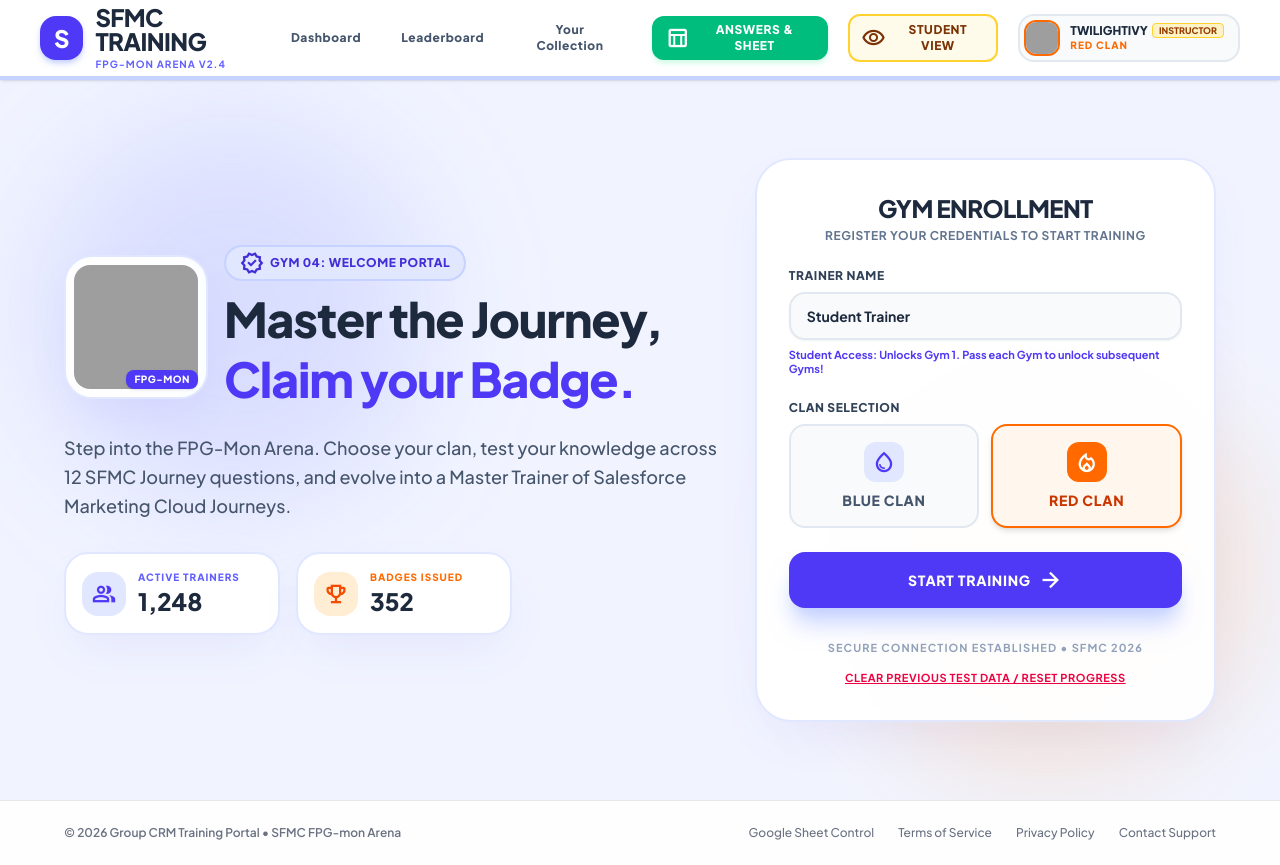
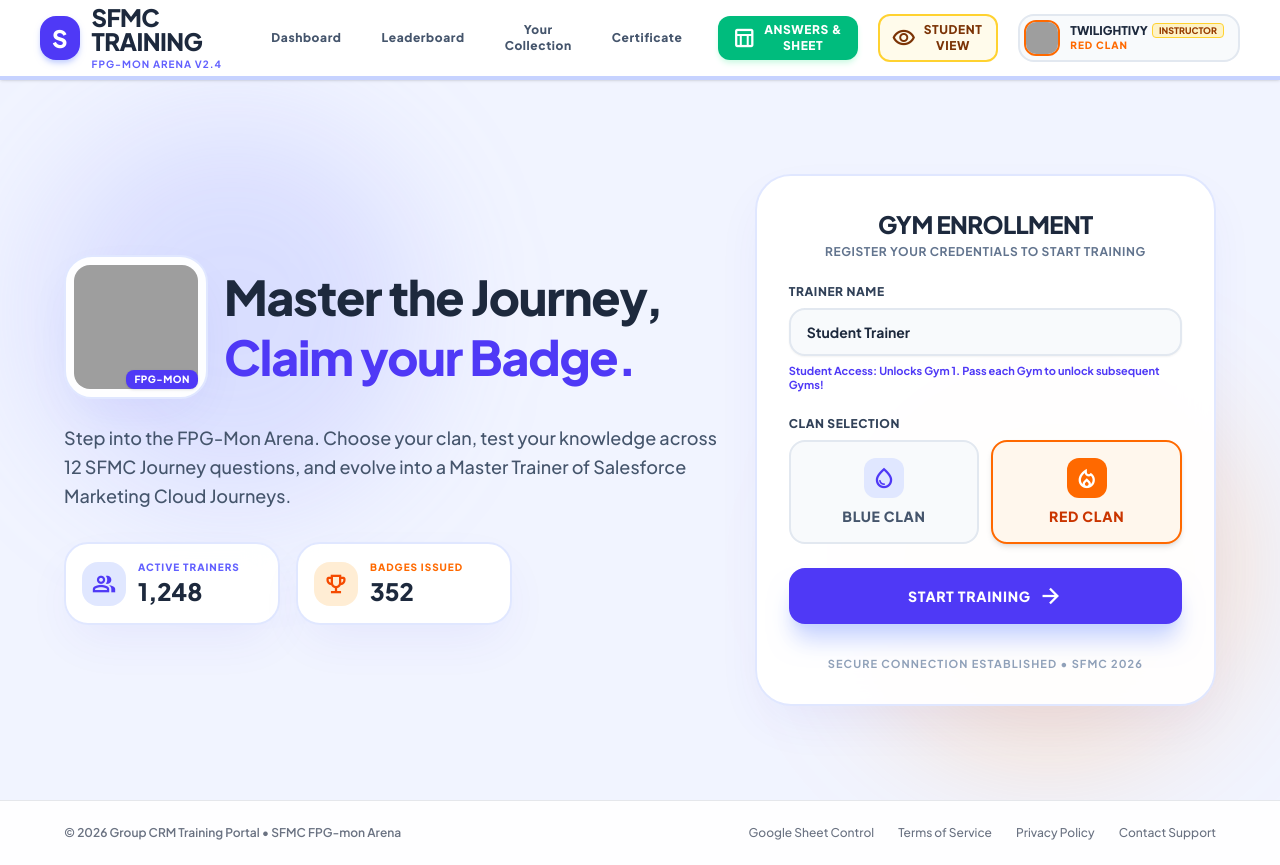
Before and after one commit to ivyivy-py/fpg-mon-crm-quiz, a React (Vite) app: page / in a window 1280 px wide. Both pictures are taken after a click on the button "Switch to Instructor Mode (TWILIGHTIVY)". Built offline with nearby package versions, Linux system fonts and the light colour scheme; grey boxes are pictures that could not be loaded.

Commit message:
feat: restrict certificate access to completed gyms
- Add completion check for all 5 gyms before unlocking the certificate.
- Update UI to show locked state and hide navigation for incomplete progress.
- Apply administrative bypass for 'TWILIGHTIVY'.

```diff
--- a/src/App.tsx
+++ b/src/App.tsx
@@ -376,7 +376,13 @@
       origin: { y: 0.6 }
     });
 
+    const isAllGymsPassed = [1, 2, 3, 4, 5].every((g) => finalCompletedGyms.includes(g)) || trainer.handle.trim().toUpperCase() === 'TWILIGHTIVY';
+
+    if (isAllGymsPassed) {
       setCurrentView('certificate');
+    } else {
+      setCurrentView('dashboard');
+    }
   };
 
   const handleResetQuestions = () => {
@@ -425,11 +431,31 @@
         )}
 
         {currentView === 'certificate' && (
+          ([1, 2, 3, 4, 5].every((g) => (trainer.completedGyms || []).includes(g)) || trainer.handle.trim().toUpperCase() === 'TWILIGHTIVY') ? (
             <MasteryCertificate
               trainer={trainer}
               quizResult={quizResult}
               onRestartQuiz={() => setCurrentView('quiz')}
             />
+          ) : (
+            <div className="min-h-[calc(100vh-80px)] flex flex-col items-center justify-center p-6 text-center space-y-4">
+              <div className="w-16 h-16 bg-amber-100 text-amber-600 rounded-2xl flex items-center justify-center border-2 border-amber-200">
+                <span className="material-symbols-outlined text-3xl">lock</span>
+              </div>
+              <h2 className="text-2xl font-black text-slate-800 uppercase tracking-tight">
+                Certificate Locked
+              </h2>
+              <p className="text-sm font-semibold text-slate-600 max-w-md leading-relaxed">
+                You must complete all 5 SFMC Training Gyms (Gyms 1 to 5) before unlocking your official Master Trainer Certificate!
+              </p>
+              <button
+                onClick={() => setCurrentView('dashboard')}
+                className="bg-indigo-600 text-white font-black px-6 py-3 rounded-2xl text-xs uppercase tracking-wider shadow-md hover:bg-indigo-700 cursor-pointer transition-all active:scale-95"
+              >
+                Return to Arena Dashboard
+              </button>
+            </div>
+          )
         )}
 
         {currentView === 'leaderboard' && (
@@ -471,6 +497,7 @@
         sheetConfig={sheetConfig}
         onUpdateSheetConfig={setSheetConfig}
         onResetStudentProgress={handleResetStudentProgress}
+        trainer={trainer}
       />
 
       {/* Universal Footer */}
--- a/src/components/Dashboard.tsx
+++ b/src/components/Dashboard.tsx
@@ -30,6 +30,8 @@
   const scorePercent = totalQuestions > 0 ? Math.round((passedQuestions / totalQuestions) * 100) : 0;
 
   const activeGym = sheetConfig?.activeGym || 1;
+  const completedGyms = trainer.completedGyms || [];
+  const isAllGymsCompleted = [1, 2, 3, 4, 5].every((id) => completedGyms.includes(id)) || isAdmin;
 
   const checkGymUnlocked = (gymId: number) => {
     if (isAdmin) return true;
@@ -286,14 +288,41 @@
       {/* Quick Navigation Cards */}
       <div className="grid grid-cols-1 md:grid-cols-3 gap-6">
         <div
-          onClick={() => onNavigate('certificate')}
-          className="glass-card rounded-[32px] p-6 border-2 border-indigo-100 bg-white shadow-md hover:shadow-xl transition-all cursor-pointer space-y-3 group"
+          onClick={() => {
+            if (isAllGymsCompleted) {
+              onNavigate('certificate');
+            } else {
+              setLockedNoticeGym(5);
+            }
+          }}
+          className={`glass-card rounded-[32px] p-6 border-2 transition-all space-y-3 group ${
+            isAllGymsCompleted
+              ? 'border-indigo-200 bg-white shadow-md hover:shadow-xl cursor-pointer'
+              : 'border-slate-200 bg-slate-50 opacity-80 cursor-not-allowed'
+          }`}
         >
-          <div className="w-12 h-12 rounded-2xl bg-indigo-100 text-indigo-600 flex items-center justify-center group-hover:scale-110 transition-transform font-bold">
-            <span className="material-symbols-outlined text-2xl">verified</span>
+          <div className="flex items-center justify-between">
+            <div className={`w-12 h-12 rounded-2xl flex items-center justify-center font-bold ${
+              isAllGymsCompleted ? 'bg-indigo-100 text-indigo-600 group-hover:scale-110 transition-transform' : 'bg-slate-200 text-slate-500'
+            }`}>
+              <span className="material-symbols-outlined text-2xl">
+                {isAllGymsCompleted ? 'verified' : 'lock'}
+              </span>
+            </div>
+            <span className={`text-[10px] font-black uppercase tracking-wider px-2.5 py-1 rounded-full border ${
+              isAllGymsCompleted
+                ? 'bg-emerald-100 text-emerald-700 border-emerald-300'
+                : 'bg-slate-200 text-slate-600 border-slate-300'
+            }`}>
+              {isAllGymsCompleted ? 'Unlocked' : `Locked (${completedGyms.length}/5 Gyms)`}
+            </span>
           </div>
           <h3 className="font-black text-lg text-slate-800 uppercase tracking-tight">Mastery Certificate</h3>
-          <p className="text-xs font-medium text-slate-500 leading-relaxed">View and download your official SFMC Board of Certification award.</p>
+          <p className="text-xs font-medium text-slate-500 leading-relaxed">
+            {isAllGymsCompleted
+              ? 'View and download your official SFMC Board of Certification award.'
+              : 'Complete all 5 Gym sections (including Gym 5 Group Workshop) to unlock your official certificate.'}
+          </p>
         </div>
 
         <div
--- a/src/components/GymEnrollment.tsx
+++ b/src/components/GymEnrollment.tsx
@@ -44,10 +44,6 @@
             </div>
 
             <div className="space-y-2">
-              <div className="inline-flex items-center gap-1.5 bg-indigo-100 text-indigo-700 px-3.5 py-1 rounded-full text-xs font-black uppercase tracking-wider border-2 border-indigo-200">
-                <span className="material-symbols-outlined text-sm">verified</span>
-                GYM 04: WELCOME PORTAL
-              </div>
               <h1 className="text-3xl md:text-5xl font-black text-slate-800 tracking-tight leading-tight">
                 Master the Journey, <br className="hidden sm:inline"/>
                 <span className="text-indigo-600">Claim your Badge.</span>
@@ -176,7 +172,7 @@
                 <p className="text-[11px] text-slate-400 font-bold uppercase tracking-widest">
                   Secure connection established • SFMC 2026
                 </p>
-                {onResetStudentProgress && (
+                {onResetStudentProgress && handle.trim().toUpperCase() === 'TWILIGHTIVY' && (
                   <button
                     type="button"
                     onClick={onResetStudentProgress}
--- a/src/components/Header.tsx
+++ b/src/components/Header.tsx
@@ -23,6 +23,7 @@
   onToggleRole,
 }) => {
   const isAdmin = trainer.handle.trim().toUpperCase() === 'TWILIGHTIVY';
+  const isAllGymsCompleted = [1, 2, 3, 4, 5].every((id) => (trainer.completedGyms || []).includes(id)) || isAdmin;
 
   return (
     <header className="bg-white sticky top-0 z-50 border-b-4 border-indigo-200 shadow-sm px-4 md:px-10 h-20 flex justify-between items-center w-full">
@@ -86,6 +87,18 @@
           >
             Your Collection
           </button>
+          {isAllGymsCompleted && (
+            <button
+              onClick={() => onNavigate('certificate')}
+              className={`px-4 py-2 rounded-xl transition-all cursor-pointer ${
+                currentView === 'certificate'
+                  ? 'bg-indigo-600 text-white shadow-md shadow-indigo-200'
+                  : 'text-slate-600 hover:bg-indigo-50 hover:text-indigo-600'
+              }`}
+            >
+              Certificate
+            </button>
+          )}
         </nav>
 
         {/* Answers & Sheet Control - Secretly available ONLY for TWILIGHTIVY */}
--- a/src/components/SheetControlModal.tsx
+++ b/src/components/SheetControlModal.tsx
@@ -1,5 +1,5 @@
 import React, { useState } from 'react';
-import { Question, SheetConfig } from '../types';
+import { Question, SheetConfig, Trainer } from '../types';
 import { GOOGLE_SHEET_URL, GYM_SECTIONS } from '../data/quizData';
 
 interface SheetControlModalProps {
@@ -11,6 +11,7 @@
   sheetConfig: SheetConfig;
   onUpdateSheetConfig: (config: SheetConfig) => void;
   onResetStudentProgress?: () => void;
+  trainer?: Trainer;
 }
 
 export const SheetControlModal: React.FC<SheetControlModalProps> = ({
@@ -22,6 +23,7 @@
   sheetConfig,
   onUpdateSheetConfig,
   onResetStudentProgress,
+  trainer,
 }) => {
   const [csvUrl, setCsvUrl] = useState('');
   const [syncStatus, setSyncStatus] = useState<string | null>(null);
@@ -309,7 +311,7 @@
           </div>
 
           {/* Reset Student Entries / Clear Local Test Data */}
-          {onResetStudentProgress && (
+          {onResetStudentProgress && trainer?.handle?.trim().toUpperCase() === 'TWILIGHTIVY' && (
             <div className="bg-rose-50 border-2 border-rose-200 rounded-3xl p-4 flex flex-wrap items-center justify-between gap-3">
               <div className="space-y-0.5">
                 <p className="text-xs font-black text-rose-900 uppercase tracking-wider flex items-center gap-1.5">
```
Lines whose indentation alone changed are shown as unchanged.
